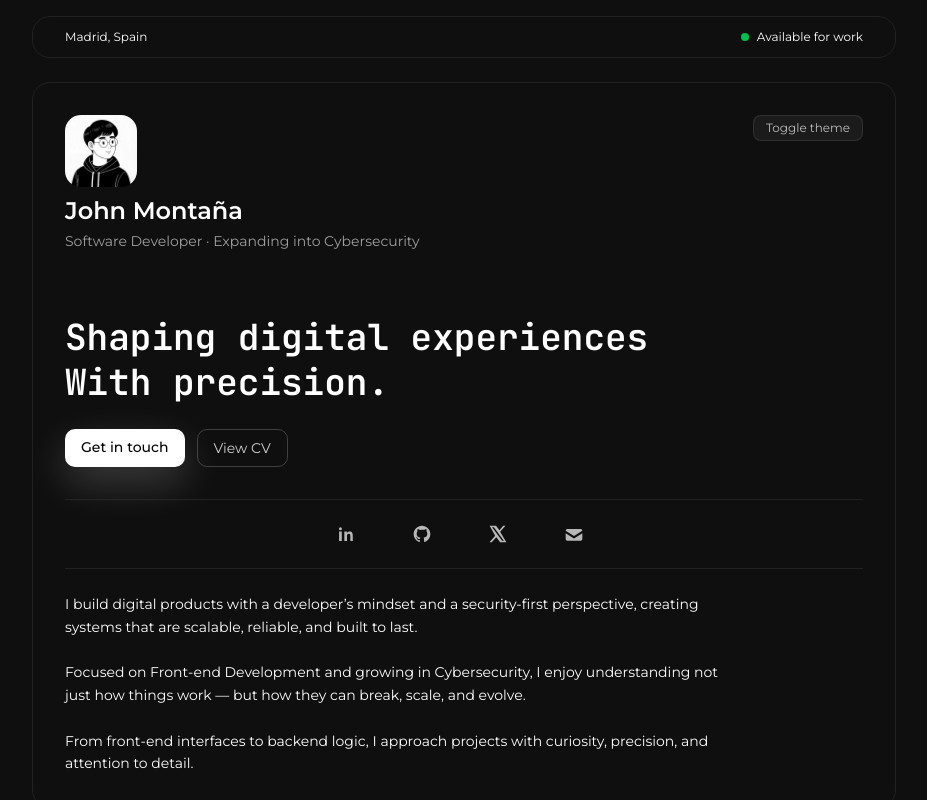
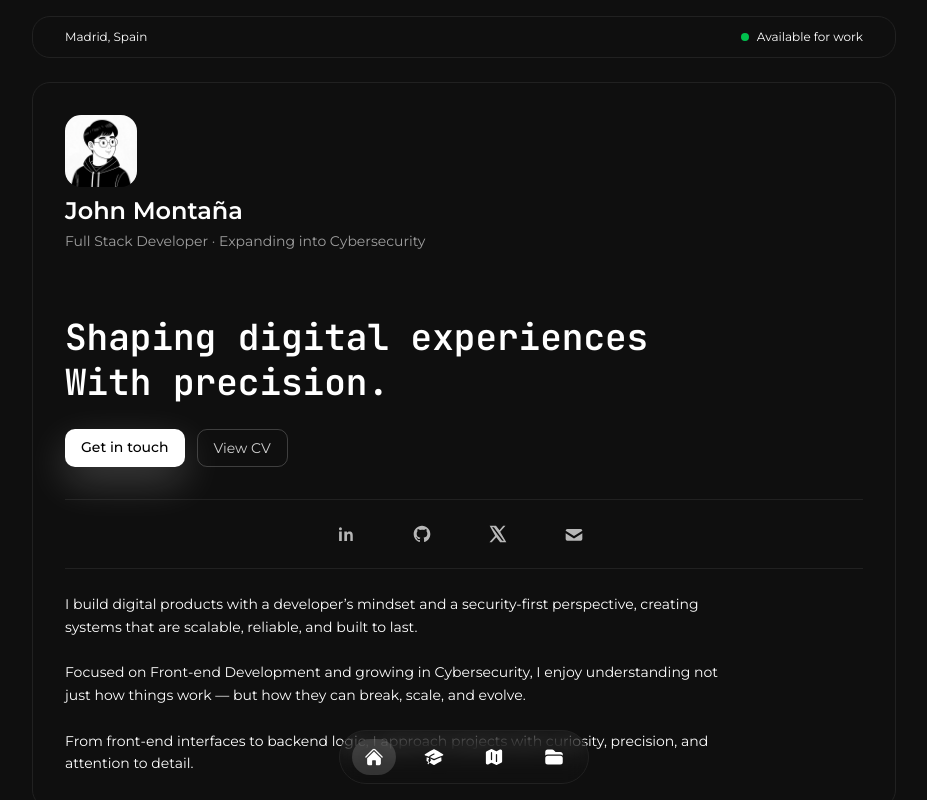
Before and after one commit to JohnCMontana/my-portfolio, a React (Vite) app: page / in a window 1280 px wide. Shown: the top 800 px of the page, without its empty margins (176-1103 px from the left). Built offline with nearby package versions, Linux system fonts and the light colour scheme.

Commit message:
Update 02

```diff
--- a/package.json
+++ b/package.json
@@ -15,7 +15,8 @@
   "dependencies": {
     "framer-motion": "^12.34.0",
     "react": "^19.2.0",
-    "react-dom": "^19.2.0"
+    "react-dom": "^19.2.0",
+    "react-icons": "^5.5.0"
   },
   "devDependencies": {
     "@eslint/js": "^9.39.1",
--- a/src/App.jsx
+++ b/src/App.jsx
@@ -6,6 +6,7 @@ import Footer from './components/Footer'
 import Header from './components/ui/Header'
 import Learning from './components/Learning'
 import Journey from './components/Journey'
+import Navbar from './components/Navbar'
 
 function App() {
   return (
@@ -41,6 +42,7 @@ function App() {
           <Footer />
         </div>
       </div>
+      <Navbar />
     </div>
   )
 }
--- a/src/components/Education.jsx
+++ b/src/components/Education.jsx
@@ -21,7 +21,7 @@ const projects = [
 
 const Education = () => {
   return (
-    <Section title="Academic Background">
+    <Section id="education" title="Academic Background">
       <div className="grid grid-cols-1 gap-4">
         {projects.map((p) => (
           <div key={p.title} className="group">
--- a/src/components/Hero.jsx
+++ b/src/components/Hero.jsx
@@ -1,7 +1,6 @@
 import Section from './ui/Section'
 import GlowButton from './ui/GlowButton'
 import Button from './ui/Button'
-import ThemeToggle from './ThemeToggle'
 import SocialLinks from './SocialLinks'
 
 const Hero = () => {
@@ -11,9 +10,8 @@ const Hero = () => {
             <div className="space-y-1">
               <img src="/john-avatar.png" alt="Avatar" className="mb-2 h-18 w-18 rounded-2xl" />
               <div className="text-2xl font-semibold">John Montaña</div>
-              <div className="text-sm text-white/60">Software Developer · Expanding into Cybersecurity</div>
+              <div className="text-sm text-white/60">Full Stack Developer · Expanding into Cybersecurity</div>
             </div>
-            <ThemeToggle />
           </div>
 
       <div className="my-8 space-y-3">
--- a/src/components/Journey.jsx
+++ b/src/components/Journey.jsx
@@ -1,5 +1,7 @@
 import { motion } from 'framer-motion';
 import Section from './ui/Section';
+
+const Motion = motion;
 
 const journey = [
   {
@@ -36,9 +38,9 @@ const journey = [
 
 const Journey = () => {
   return (
-    <Section title="My Journey">
+    <Section id="journey" title="My Journey">
       <div className="relative mx-auto max-w-3xl px-2 py-8 md:px-4 md:py-10">
-        <motion.div
+        <Motion.div
           initial={{ scaleY: 0 }}
           whileInView={{ scaleY: 1 }}
           viewport={{ once: true }}
@@ -54,7 +56,7 @@ const Journey = () => {
             return (
               <div key={item.period} className="relative flex items-center justify-between">
 
-                <motion.div
+                <Motion.div
                   initial={{ width: 0 }}
                   whileInView={{ width: '12%' }}
                   viewport={{ once: true }}
@@ -64,7 +66,7 @@ const Journey = () => {
                 />
 
                 <div className={`w-full md:w-[42%] ${isRight ? 'md:ml-auto' : 'md:mr-auto text-right'}`}>
-                  <motion.div
+                  <Motion.div
                     initial={{ opacity: 0, x: isRight ? 20 : -20 }}
                     whileInView={{ opacity: 1, x: 0 }}
                     viewport={{ once: true }}
@@ -91,10 +93,10 @@ const Journey = () => {
                     <p className="mt-1 text-[11px] leading-relaxed text-white/50 group-hover:text-white/70">
                       {item.detail}
                     </p>
-                  </motion.div>
+                  </Motion.div>
                 </div>
 
-                <motion.div
+                <Motion.div
                   initial={{ scale: 0 }}
                   whileInView={{ scale: 1 }}
                   viewport={{ once: true }}
@@ -105,7 +107,7 @@ const Journey = () => {
                     className="size-1.5 rounded-full animate-pulse"
                     style={{ backgroundColor: item.color, boxShadow: `0 0 10px ${item.color}` }}
                   />
-                </motion.div>
+                </Motion.div>
 
               </div>
             );
--- /dev/null
+++ b/src/components/Navbar.jsx
@@ -0,0 +1,73 @@
+import { useEffect, useMemo, useState } from 'react'
+import { HiAcademicCap, HiFolder, HiHome, HiMap } from 'react-icons/hi2'
+
+const links = [
+  { href: '#home', label: 'Home', Icon: HiHome },
+  { href: '#education', label: 'Education', Icon: HiAcademicCap },
+  { href: '#journey', label: 'Journey', Icon: HiMap },
+  { href: '#projects', label: 'Projects', Icon: HiFolder },
+]
+
+const Navbar = () => {
+  const sectionIds = useMemo(() => links.map((link) => link.href.replace('#', '')), [])
+  const [activeId, setActiveId] = useState(sectionIds[0])
+
+  useEffect(() => {
+    const setFromHash = () => {
+      const hash = window.location.hash.replace('#', '')
+      if (hash) setActiveId(hash)
+    }
+
+    setFromHash()
+    window.addEventListener('hashchange', setFromHash)
+
+    const observer = new IntersectionObserver(
+      (entries) => {
+        const visible = entries
+          .filter((entry) => entry.isIntersecting)
+          .sort((a, b) => b.intersectionRatio - a.intersectionRatio)
+        if (visible[0]?.target?.id) {
+          setActiveId(visible[0].target.id)
+        }
+      },
+      { rootMargin: '0px 0px -60% 0px', threshold: [0.1, 0.25, 0.5] }
+    )
+
+    sectionIds.forEach((id) => {
+      const section = document.getElementById(id)
+      if (section) observer.observe(section)
+    })
+
+    return () => {
+      window.removeEventListener('hashchange', setFromHash)
+      observer.disconnect()
+    }
+  }, [sectionIds])
+
+  return (
+    <div className="fixed inset-x-0 bottom-4 z-50 flex justify-center px-4">
+      <nav className="flex flex-wrap items-center justify-center gap-4 rounded-full border border-[#212121] bg-[#212121]/10 px-3 py-2 text-xs text-white backdrop-blur-md">
+        {links.map((link) => {
+          const isActive = activeId === link.href.replace('#', '')
+          return (
+          <a
+            key={link.href}
+            href={link.href}
+            className={`group relative flex items-center justify-center rounded-full px-3 py-2 transition-colors hover:bg-white/10 hover:text-white ${
+              isActive ? 'bg-white/15 text-white' : ''
+            }`}
+          >
+            <link.Icon className="size-5" aria-hidden="true" />
+            <span className="sr-only">{link.label}</span>
+            <span className="pointer-events-none absolute -top-8 left-1/2 -translate-x-1/2 whitespace-nowrap rounded-full border border-white/10 bg-black/80 px-2 py-1 text-[10px] text-white/80 opacity-0 transition-all duration-200 group-hover:-top-9 group-hover:opacity-100">
+              {link.label}
+            </span>
+          </a>
+          )
+        })}
+      </nav>
+    </div>
+  )
+}
+
+export default Navbar
--- a/src/components/TechStack.jsx
+++ b/src/components/TechStack.jsx
@@ -57,7 +57,7 @@ const toolLinks = {
 
 const TechStack = () => {
   return (
-    <Section title="Tech Stack">
+    <Section id="tech" title="Tech Stack">
       <p className="text-sm text-white/40">
         The stack behind my daily workflow — powering the process from idea to production.
       </p>
```
Also changed, not shown: 1 other file (tests, documents, lock files or other folders).
